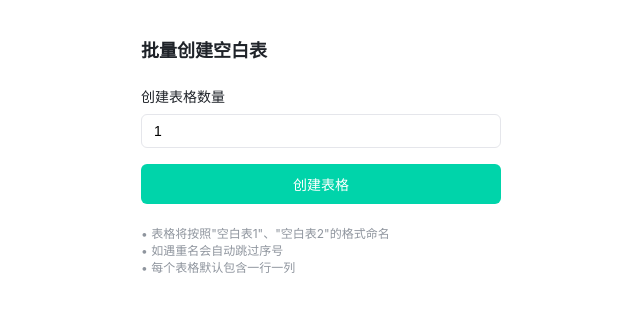
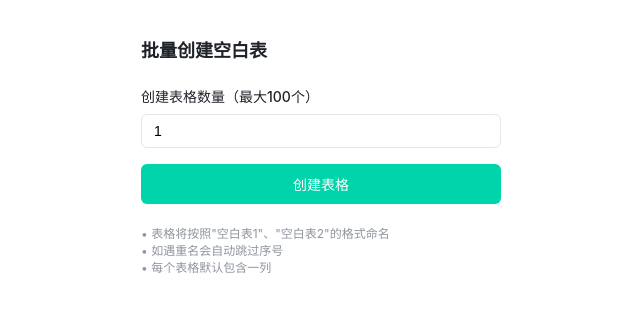
Before and after one commit to cliffcat/feishu-blank-table-creator, a React (Vite) app: page / in a window 1280 px wide. Shown: the top 312 px of the page, without its empty margins (319-959 px from the left). Built offline with nearby package versions, Linux system fonts and the light colour scheme.

Commit message:
更新插件描述文字和创建新的SVG图标

```diff
--- a/src/App.tsx
+++ b/src/App.tsx
@@ -153,7 +153,7 @@ function App() {
 
       <div className="form-group">
         <label className="form-label" htmlFor="tableCount">
-          创建表格数量
+          创建表格数量（最大100个）
         </label>
         <input
           id="tableCount"
@@ -190,7 +190,7 @@ function App() {
       <div style={{ marginTop: '20px', fontSize: '12px', color: '#8f959e' }}>
         <p>• 表格将按照"空白表1"、"空白表2"的格式命名</p>
         <p>• 如遇重名会自动跳过序号</p>
-        <p>• 每个表格默认包含一行一列</p>
+        <p>• 每个表格默认包含一列</p>
       </div>
     </div>
   );
```
Also changed, not shown: icon.svg (added), manifest.json, vercel.json, 1 other file (tests, documents, lock files or other folders).
